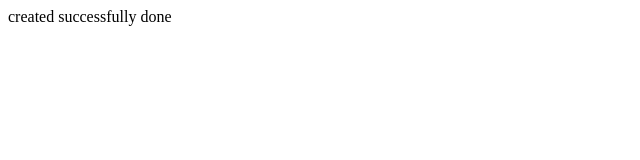
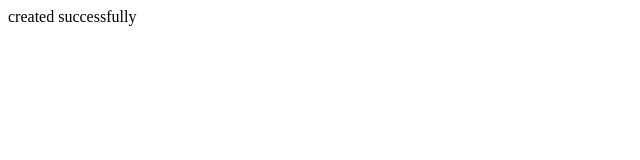
Before and after one commit to akokila03/project_dir1, a plain HTML site: page index.html in a window 1280 px wide. Shown: the full height of the page, 0-640 px from the left. Drawn offline with Linux system fonts and the light colour scheme.

Commit message:
Revert "clear"
This reverts commit 6b1f248f89ff7d0ed2a8f1c777251c7a729abbcb.

```diff
--- a/index.html
+++ b/index.html
@@ -2,6 +2,5 @@
 <head>
 <title>project_dir</title></head>
 <body>created
-successfully
-done</body>
+successfully</body>
 </html>
```
